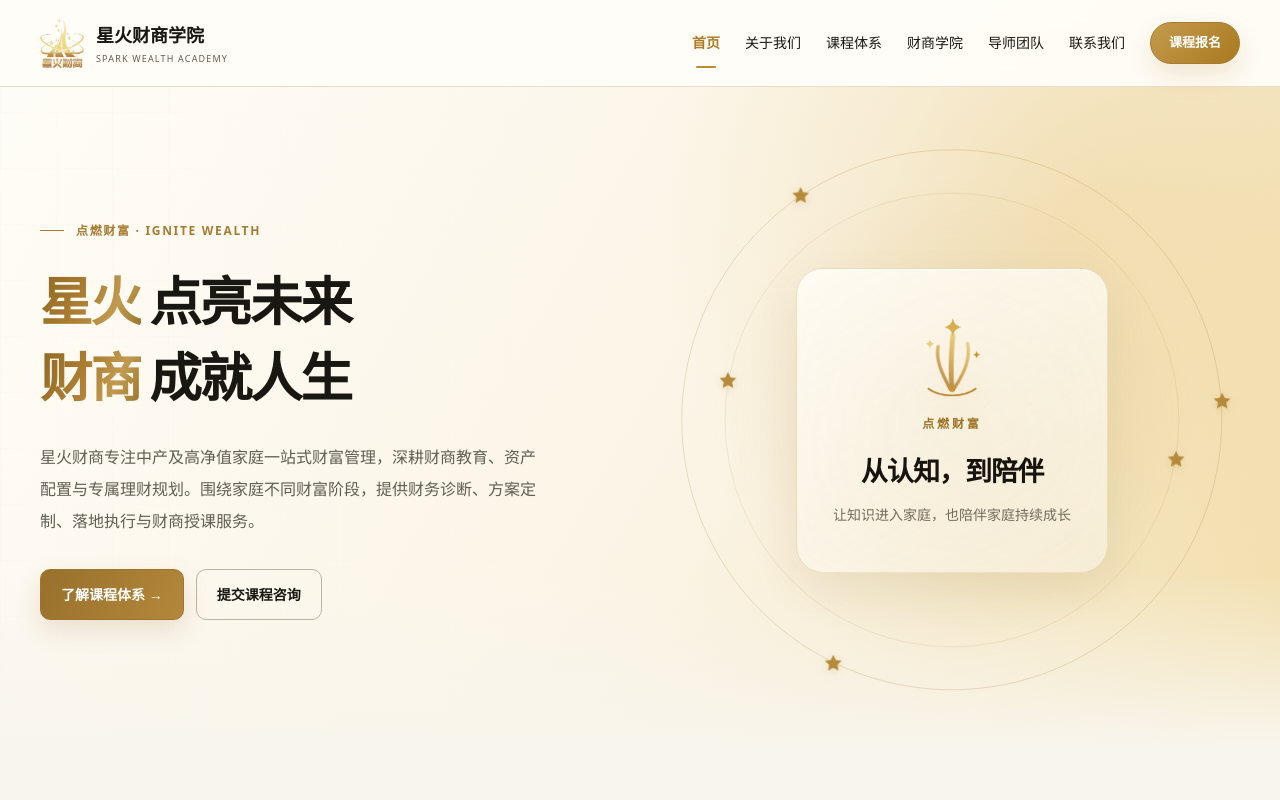
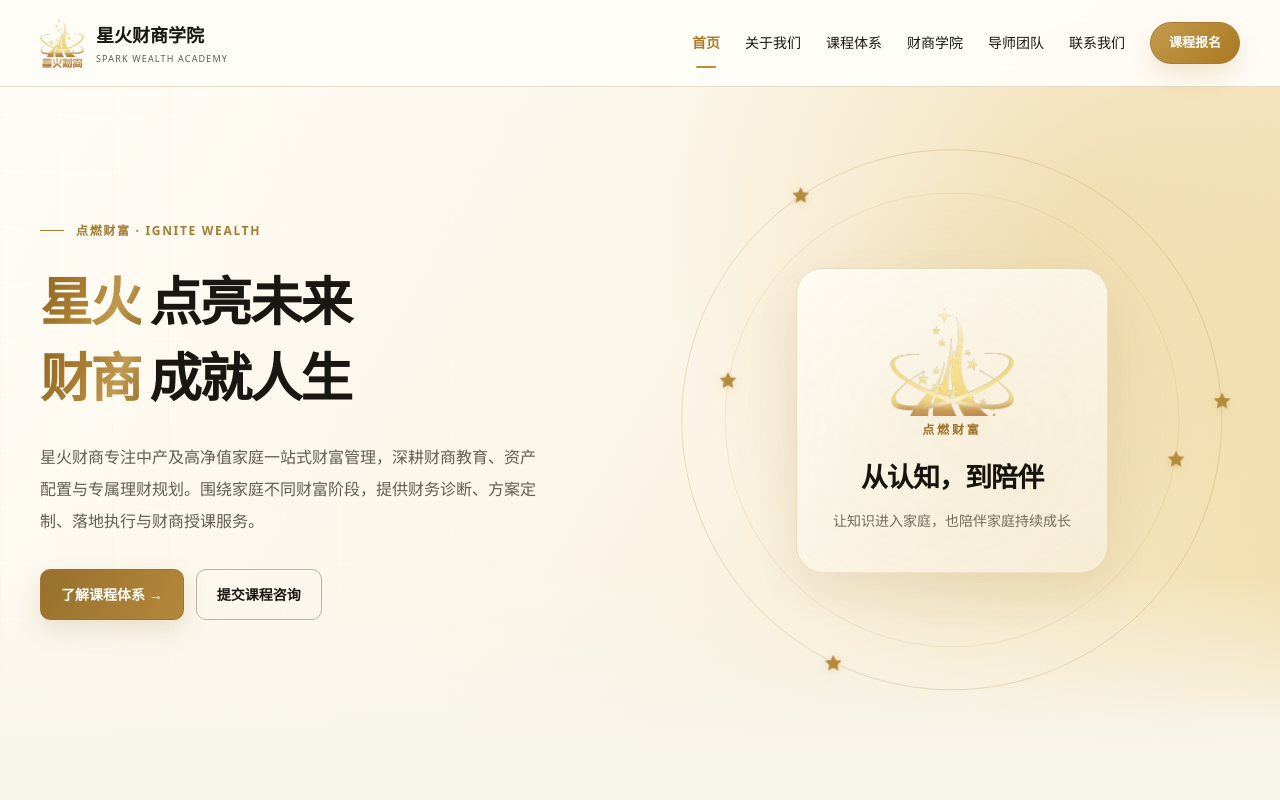
Before and after one commit to yuan2123/yuan123, a Next.js app: page / in a window 1280 px wide. Shown: the top 800 px of the page. Built offline with nearby package versions, Linux system fonts and the light colour scheme; no server answers.

Commit message:
Add files via upload

```diff
--- a/app/globals.css
+++ b/app/globals.css
@@ -193,14 +193,14 @@
 .academy-home .journey-star[data-card-side="top-right"] .journey-card { top:auto; right:auto; bottom:42px; left:18px; }
 .academy-home .journey-star[data-card-side="top-left"] .journey-card { top:auto; right:18px; bottom:42px; left:auto; }
 .academy-home .academy-card { position:relative; z-index:2; width:54%; max-width:320px; min-height:305px; padding:30px 28px 28px; display:flex; flex-direction:column; align-items:center; justify-content:center; border:1px solid rgba(181,138,53,.22); border-radius:27px; background:linear-gradient(150deg,rgba(255,253,247,.88),rgba(249,242,226,.72)); box-shadow:0 18px 46px rgba(91,67,24,.075),inset 0 1px 0 rgba(255,255,255,.88); backdrop-filter:blur(12px); text-align:center; }
-.academy-home .core-emblem { position:relative; width:82px; height:92px; margin-bottom:7px; transition:filter .32s ease,transform .32s ease; }
-.academy-home .core-emblem:after { content:""; position:absolute; left:50%; bottom:1px; z-index:-1; width:64px; height:24px; border-radius:50%; background:rgba(202,151,58,.12); filter:blur(14px); translate:-50% 0; opacity:.45; transition:opacity .32s ease,transform .32s ease; }
-.academy-home .ignition-mark { display:block; width:100%; height:100%; overflow:visible; }
-.academy-home .ignition-rays { animation:ignition-rays-breathe 3.6s ease-in-out infinite; transform-origin:50% 82%; }
+.academy-home .core-emblem { position:relative; width:124px; height:108px; margin-bottom:3px; transition:filter .32s ease,transform .32s ease; }
+.academy-home .core-emblem:after { content:""; position:absolute; left:50%; bottom:0; z-index:-1; width:82px; height:20px; border-radius:50%; background:rgba(202,151,58,.11); filter:blur(15px); translate:-50% 0; opacity:.42; transition:opacity .32s ease,transform .32s ease; }
+.academy-home .core-logo-crop { position:absolute; inset:0; display:block; overflow:hidden; }
+.academy-home .core-logo-crop img { position:absolute; top:0; left:50%; display:block; width:124px; height:auto; transform:translateX(-50%); animation:core-logo-breathe 3.8s ease-in-out infinite; }
 .academy-home .academy-card .core-kicker { display:block; color:#9f7227; font-size:12px; font-weight:700; letter-spacing:.24em; }
 .academy-home .academy-card h3 { margin:16px 0 11px; color:#17140f; font-size:27px; font-weight:650; letter-spacing:-.035em; white-space:nowrap; }
 .academy-home .academy-card p { max-width:250px; margin:0; color:#746b5c; font-size:14px; line-height:1.8; text-wrap:balance; }
-.academy-home .visual:has(.journey-star:hover) .core-emblem,.academy-home .visual:has(.journey-star:focus-visible) .core-emblem,.academy-home .visual:has(.journey-orbit.active) .core-emblem { filter:drop-shadow(0 0 15px rgba(207,155,53,.58)); transform:translateY(-3px) scale(1.055); }
+.academy-home .visual:has(.journey-star:hover) .core-emblem,.academy-home .visual:has(.journey-star:focus-visible) .core-emblem,.academy-home .visual:has(.journey-orbit.active) .core-emblem { filter:brightness(1.08) drop-shadow(0 0 17px rgba(207,155,53,.62)); transform:translateY(-3px) scale(1.065); }
 .academy-home .visual:has(.journey-star:hover) .core-emblem:after,.academy-home .visual:has(.journey-star:focus-visible) .core-emblem:after,.academy-home .visual:has(.journey-orbit.active) .core-emblem:after { opacity:1; transform:scale(1.35); }
 .academy-home .float { position:absolute; display:flex; align-items:center; gap:9px; padding:11px 14px; background:#fffefb; border:1px solid var(--line); border-radius:12px; font-size:13px; font-weight:600; box-shadow:0 8px 24px #342f2010; }
 .academy-home .f1 { top:7%; left:5%; }.academy-home .f2 { top:18%; right:0; }
@@ -278,7 +278,7 @@
 .academy-home .reveal { opacity:1; }
 .academy-home .reveal.visible { animation:academy-appear .45s ease both; }
 @keyframes academy-appear { from { opacity:.65; transform:translateY(6px); } to { opacity:1; transform:none; } }
-@keyframes ignition-rays-breathe { 0%,100% { opacity:.78; transform:scaleY(.97); } 50% { opacity:1; transform:scaleY(1.025); } }
+@keyframes core-logo-breathe { 0%,100% { opacity:.88; filter:saturate(.92); } 50% { opacity:1; filter:saturate(1.08) brightness(1.04); } }
 /* Five independent stars: selecting one pauses only that star. */
 @keyframes journey-star-orbit { from { transform:rotate(0deg); } to { transform:rotate(360deg); } }
 @keyframes journey-star-counter { from { transform:translateX(-50%) rotate(0deg); } to { transform:translateX(-50%) rotate(-360deg); } }
@@ -324,7 +324,7 @@
   .academy-home .halo { inset:0; }
   .academy-home .academy-card { width:78%; max-width:330px; padding:26px 18px; margin:0; }
   .academy-home .journey-card { width:178px; padding:12px 14px; }
-  .academy-home .core-emblem { width:72px; height:82px; }.academy-home .academy-card h3 { font-size:24px; }
+  .academy-home .core-emblem { width:108px; height:94px; }.academy-home .core-logo-crop img { width:108px; }.academy-home .academy-card h3 { font-size:24px; }
   .academy-home .academy-card p { max-width:230px; font-size:13px; }
   .academy-home :is(.section,.belief-section) { padding:64px 0; }.academy-home h2 { font-size:29px; line-height:1.5; }
   .academy-home .belief-cards { grid-template-columns:1fr; }.academy-home .belief-card { display:grid; grid-template-columns:48px 1fr; gap:10px 18px; }
--- a/components/academy-home-page.tsx
+++ b/components/academy-home-page.tsx
@@ -5,20 +5,6 @@
 const SPARK_MARKUP = `<svg class="spark-mark" viewBox="0 0 24 24" fill="none" aria-hidden="true"><path d="M12 1C13.8 8.2 15.8 10.2 23 12C15.8 13.8 13.8 15.8 12 23C10.2 15.8 8.2 13.8 1 12C8.2 10.2 10.2 8.2 12 1Z" fill="currentColor"/></svg>`;
 
 const JOURNEY_STAR_MARKUP = `<svg class="spark-mark" viewBox="0 0 24 24" fill="none" aria-hidden="true"><path d="M12 1.8L15.1 8.1L22 9.1L17 13.9L18.2 20.8L12 17.5L5.8 20.8L7 13.9L2 9.1L8.9 8.1L12 1.8Z" fill="currentColor"/></svg>`;
-
-const IGNITION_MARKUP = `<svg class="ignition-mark" viewBox="0 0 100 112" fill="none" aria-hidden="true">
-<defs><linearGradient id="ignitionGold" x1="26" y1="92" x2="75" y2="20" gradientUnits="userSpaceOnUse"><stop stop-color="#93651B"/><stop offset=".5" stop-color="#CE9C3C"/><stop offset="1" stop-color="#F2D887"/></linearGradient></defs>
-<g class="ignition-rays" stroke="url(#ignitionGold)" stroke-linecap="round">
-<path d="M50 91C48 70 49 47 51 24" stroke-width="6"/>
-<path d="M47 90C38 72 30 56 33 38" stroke-width="4"/>
-<path d="M53 90C65 71 73 53 69 34" stroke-width="4"/>
-</g>
-<path d="M51 5C52.7 12 55 14.3 62 16C55 17.7 52.7 20 51 27C49.3 20 47 17.7 40 16C47 14.3 49.3 12 51 5Z" fill="#D8AE54"/>
-<path d="M23 31C23.8 34.4 25 35.6 28.4 36.4C25 37.2 23.8 38.4 23 41.8C22.2 38.4 21 37.2 17.6 36.4C21 35.6 22.2 34.4 23 31Z" fill="#E9CC7C"/>
-<path d="M80 45C80.7 47.8 81.7 48.8 84.5 49.5C81.7 50.2 80.7 51.2 80 54C79.3 51.2 78.3 50.2 75.5 49.5C78.3 48.8 79.3 47.8 80 45Z" fill="#C99536"/>
-<path d="M21 91C36 102 64 102 79 91" stroke="#B58128" stroke-width="2" stroke-linecap="round"/>
-<circle cx="50" cy="91" r="4" fill="#C89335"/>
-</svg>`;
 
 const HOME_MARKUP = `
 <header class="nav">
@@ -87,7 +73,7 @@
 </button>
 </div>
 <div class="academy-card">
-<div class="core-emblem">${IGNITION_MARKUP}</div>
+<div class="core-emblem" aria-hidden="true"><span class="core-logo-crop"><img src="/images/xhcs-logo-gold.png" alt=""/></span></div>
 <small class="core-kicker">点燃财富</small>
 <h3>从认知，到陪伴</h3>
 <p>让知识进入家庭，也陪伴家庭持续成长</p>
```
